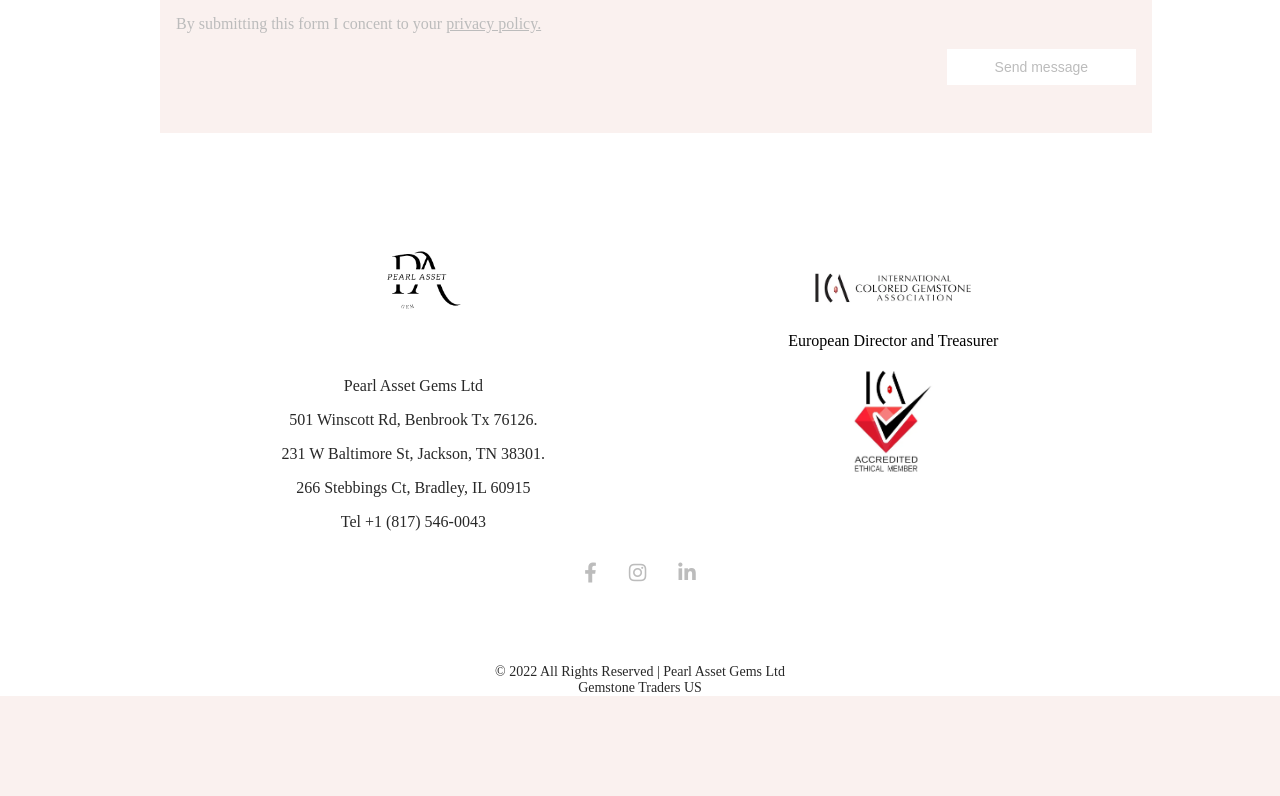
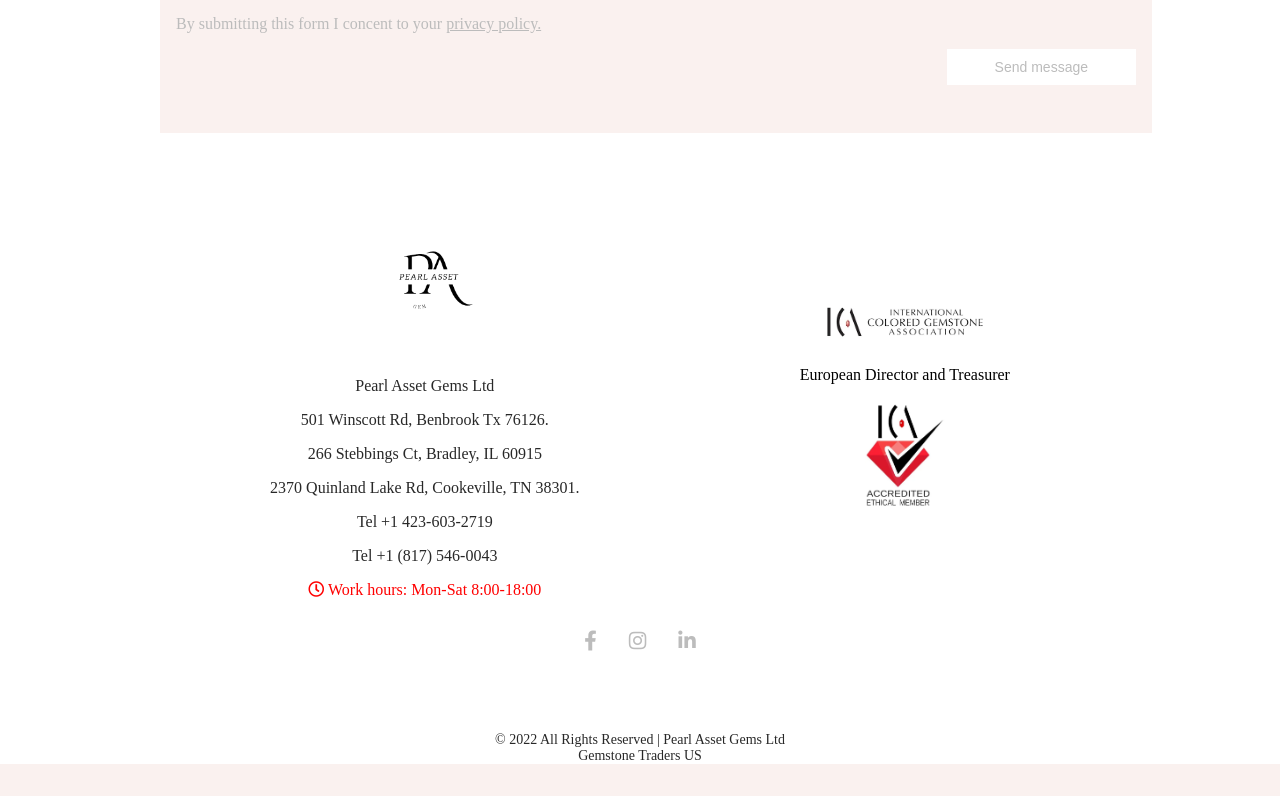
Before and after one commit to Wills-dev/davgems, a React (Create React App) app: page /contact in a window 1280 px wide. Shown: the part 640-1436 px from the top of the page. Before the commit the page ends 1368 px from the top, so only its background shows below. Built offline with nearby package versions, Linux system fonts and the light colour scheme; a web font is replaced by a local one.

Commit message:
recent changes

```diff
--- a/src/Home/Home.js
+++ b/src/Home/Home.js
@@ -158,7 +158,8 @@
         >
           <h2 className="first-title">PEARL ASSET GEMSTONE TRADERS</h2>
           <h1 className="second-title">
-            Based in Benbrook the heart of Texas' Jewelry district
+            Based in United states, one of the significant gemstone producer
+            worldwide
           </h1>
         </div>
 
--- a/src/components/ContactCom.js
+++ b/src/components/ContactCom.js
@@ -57,9 +57,13 @@
           <div className="main-address">
             <p> Pearl Asset Gems Ltd</p>
             <p>501 Winscott Rd, Benbrook Tx 76126. </p>
-            <p>231 W Baltimore St, Jackson, TN 38301. </p>
             <p>266 Stebbings Ct, Bradley, IL 60915</p>
+            <p>2370 Quinland Lake Rd, Cookeville, TN 38301. </p>
+            <p>Tel +1 423-603-2719</p>
             <p>Tel +1 (817) 546-0043</p>
+            <p style={{ color: "red" }}>
+              <i class="far fa-clock"></i> Work hours: Mon-Sat 8:00-18:00
+            </p>
           </div>
         </div>
         <div className="main-partners">
--- a/src/components/Header.css
+++ b/src/components/Header.css
@@ -36,10 +36,6 @@
   font-size: 12px;
 }
 
-.active {
-  border-bottom: 1px solid #282828;
-}
-
 .nav-ctn a:hover {
   color: #282828;
   border-bottom: 1px solid #282828;
```
